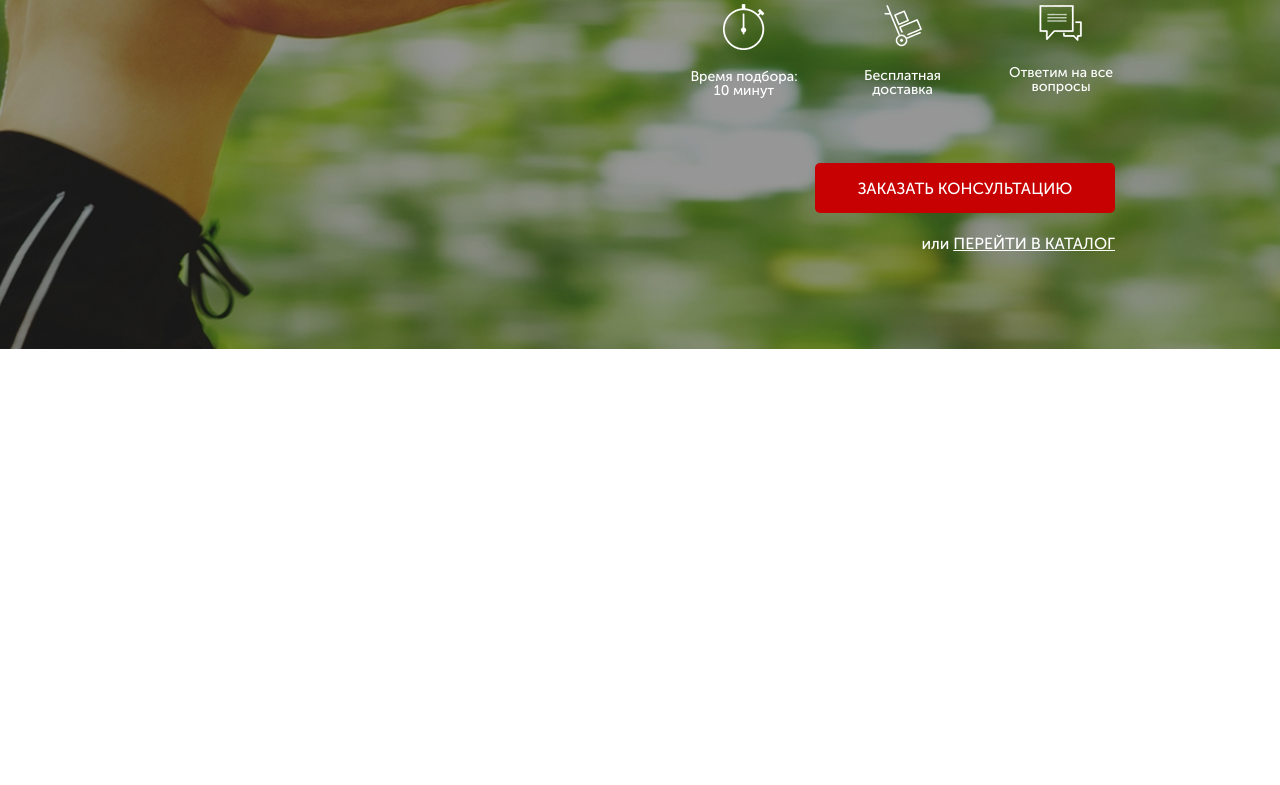
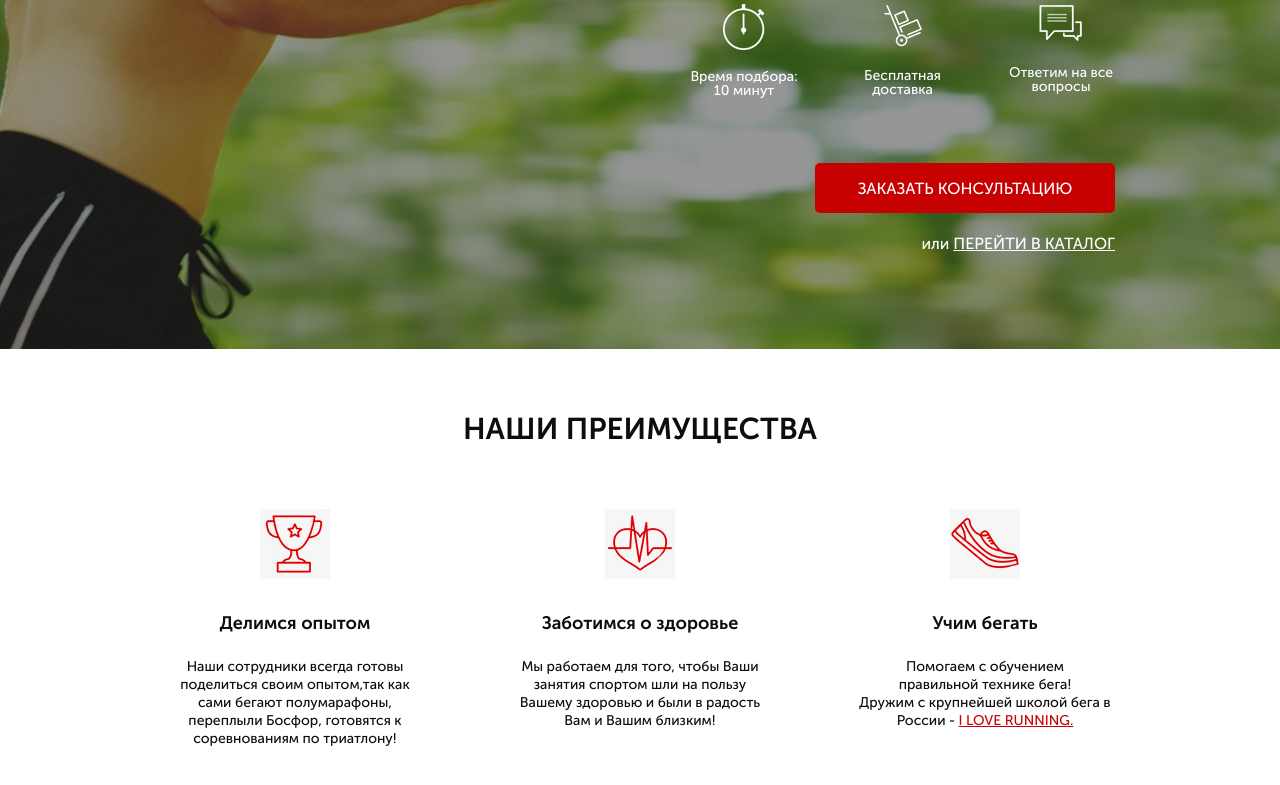
Before and after one commit to Le4nas/pulse1, a website: page src/index.html in a window 1280 px wide. Shown: the part 315-1100 px from the top of the page. Before the commit the page ends 800 px from the top, so only its background shows below. Drawn offline with Linux system fonts and the light colour scheme.

Commit message:
add page 'advantages'

```diff
--- a/src/index.html
+++ b/src/index.html
@@ -53,5 +53,43 @@
             </div>
         </div>
     </div>
+    <section class="advantages">
+        <div class="container">
+            <h3 class="advantages__head headmain">
+                НАШИ ПРЕИМУЩЕСТВА
+            </h3>
+            <div class="advantages__block">
+                <div class="advantages__item">
+                    <div class="advantages__icon">
+                        <img src="icons/advantages/cup.png" alt="">
+                    </div>
+                    <div class="advantages__title">Делимся опытом</div>
+                    <p class="advantages__text">
+                        Наши сотрудники всегда готовы поделиться
+                        своим опытом,так как сами бегают полумарафоны,
+                        переплыли Босфор, готовятся к соревнованиям по триатлону!
+                    </p>
+                </div>
+                <div class="advantages__item">
+                    <div class="advantages__icon">
+                        <img src="icons/advantages/heart.png" alt="">
+                    </div>
+                    <div class="advantages__title">Заботимся о здоровье</div>
+                    <p class="advantages__text">
+                        Мы работаем для того, чтобы Ваши занятия спортом
+                        шли на пользу Вашему здоровью и были в радость Вам и Вашим близким!
+                    </p>
+                </div>
+                <div class="advantages__item">
+                    <div class="advantages__icon">
+                        <img src="icons/advantages/shoe.png" alt="">
+                    </div>
+                    <div class="advantages__title">Учим бегать</div>
+                    <p class="advantages__text">Помогаем с обучением <br>правильной технике бега!<br>
+                        Дружим с крупнейшей школой бега в России - <a href="#">I LOVE RUNNING.</a></p>
+                </div>
+            </div>
+        </div>
+    </section>
 </body>
 </html>
--- /dev/null
+++ b/src/sass/blocks/_media-advantage.scss
@@ -0,0 +1,26 @@
+@media (max-width:980px) {
+    .advantages{
+        &__block{
+            flex-wrap: wrap;
+            justify-content: center;
+        }
+    }
+}
+
+@media (max-width:768px) {
+    .advantages{
+        margin: 35px 0;
+        &__head{
+            margin-bottom: 30px;
+        }
+        &__icon{
+            margin-bottom: 20px;
+        }
+    }
+    .headmain{
+        font-weight: 700;
+        font-size: 24px;
+        line-height: 24px;
+    }
+
+}
--- a/src/sass/blocks/_media.scss
+++ b/src/sass/blocks/_media-promo.scss
@@ -38,8 +38,7 @@
         }
         &__icon{
             font-size: 12px;
-            img{
-            }
+
         }
     }
 }
--- /dev/null
+++ b/src/sass/blocks/advantages.scss
@@ -0,0 +1,42 @@
+@import '../base/variables';
+.advantages{
+    margin: 65px 0;
+    &__head{
+        margin-bottom: 65px;
+    }
+    &__item{
+        flex: 0 1 260px;
+    }
+    &__block{
+        display: flex;
+        justify-content: space-between;
+        text-align: center;
+        gap: 15px;
+
+    }
+    &__icon{
+        margin-bottom: 30px;
+    }
+    &__title{
+        font-weight: 700;
+        font-size: 18px;
+        line-height: 29px;
+        margin-bottom: 20px;
+    }
+    &__text{
+        font-size: 14px;
+        line-height: 18px;
+        a {
+            color: $main-color;
+            text-decoration: underline;
+            text-transform: uppercase;
+        }
+    }
+}
+
+.headmain{
+    font-weight: 700;
+    font-size: 30px;
+    line-height: 30px;
+    text-align: center;
+}
--- a/src/sass/style.scss
+++ b/src/sass/style.scss
@@ -2,7 +2,9 @@
 * {
     font-family: 'Museo Sans Cyrl', sans-serif;
 }
-
+body{
+    color: #0D0D0D;
+}
 a{
     color: inherit;
 }
@@ -20,4 +22,6 @@ a:hover{
 @import 'blocks/buttons';
 @import 'blocks/promo';
 @import 'blocks/header';
-@import 'blocks/media';
+@import 'blocks/advantages.scss';
+@import 'blocks/media-promo';
+@import 'blocks/media-advantage';
```
Also changed, not shown: src/css/blocks/advantages.min.css (added), src/css/style.min.css.
